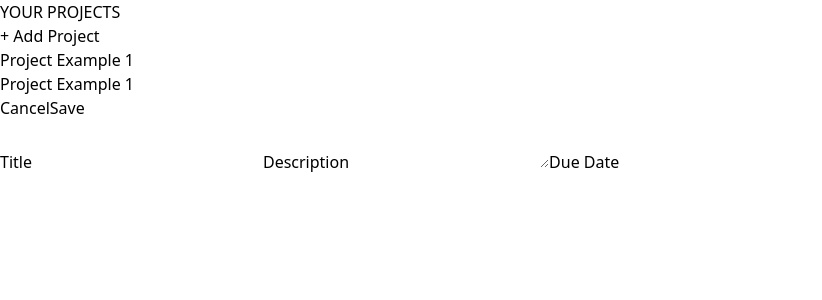
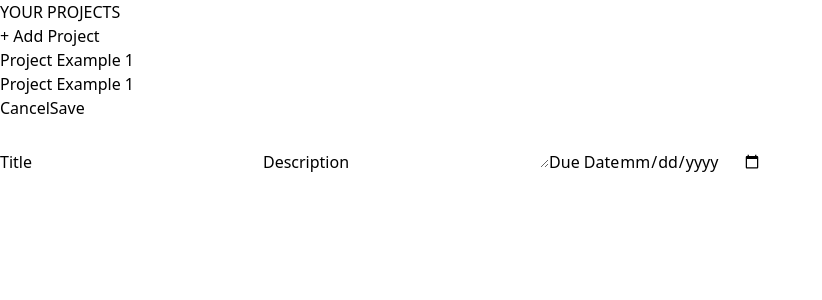
Before and after one commit to CaseyDevs/project-manager, a React (Vite) app: page / in a window 1280 px wide. Both pictures are taken after a click on the button "Create a new project". Shown: the top 300 px of the page, without its empty margins (0-822 px from the left). Built offline with nearby package versions, Linux system fonts and the light colour scheme.

Commit message:
Collect user input with refs

```diff
--- a/src/App.jsx
+++ b/src/App.jsx
@@ -5,24 +5,45 @@ import NoProject from "./components/NoProject.jsx";
 
 function App() {
 
+    // Manage project state
     const [projectState, setProjectState] = useState({
         selectedProjectID: undefined,  // Store selected projects ID
         projects: []  // Array of the created projects
     });
 
+    // Handle adding project
     function handleStartAddProject (){
+        // Use prev state to keep track of old projects
         setProjectState(prevState => {
             return {
                 ...prevState,
-                selectedProjectID: null,
+                selectedProjectID: null,  // Update project ID
+            };
+        });
+    }
+
+    function handleAddProject(projectData) {
+        setProjectState(prevState => {
+            // New project object
+            const newProject = {
+                ...projectData,
+                id: Math.random()  // Generate a unique id for each project (simple approach for dummy proj)
+            }
+
+            // Add new project to projects array
+            return {
+                ...prevState,
+                projects: [prevState.projects, newProject],
             };
         });
     }
 
     let content;
 
+    // If project ID present, create New Project
     if (projectState.selectedProjectID === null) {
-        content = <NewProject />
+        content = <NewProject onAdd={handleAddProject}/>
+    // If no project ID, show No Project selected page
     } else if (projectState.selectedProjectID === undefined) {
         content = <NoProject onStartAddProject={handleStartAddProject}/>
     }
--- a/src/components/Input.jsx
+++ b/src/components/Input.jsx
@@ -1,13 +1,17 @@
-export default function Input({ labelText, textarea, ...props }) {
+import { forwardRef } from "react"
+
+const Input = forwardRef(function Input({ labelText, textarea, ...props }, ref) {
 
     const inputClasses = "block px-2 py-2 w-full bg-stone-300 outline-0 rounded-sm mb-4 border-b-2 border-stone-400"
 
     return (
         <>
             <label className="block text-left font-bold text-stone-600" >{labelText}</label>
-            {textarea ? <textarea {...props} className={inputClasses} /> :
-                <input {...props} className={inputClasses}
+            {textarea ? <textarea ref={ref} className={inputClasses} {...props}  /> :
+                <input ref={ref} className={inputClasses} {...props}
             />}
         </>
     )
-}
+})
+
+export default Input;
--- a/src/components/NewProject.jsx
+++ b/src/components/NewProject.jsx
@@ -1,21 +1,45 @@
 import Input from "./Input.jsx";
+import { useRef } from "react";
 
-export default function NewProject() {
+// TODO:
+// GET USER INPUT WITH REFS
+// ADD BUTTON FUNCTIONALITY
+
+export default function NewProject({onAdd}) {
+
+    // User input refs
+    const titleRef = useRef();
+    const desriptionRef = useRef();
+    const dueDateRef = useRef();
+
+    function handleSave() {
+        // Get project data from forwarded refs
+        const projectTitle = titleRef.current.value;
+        const projectDescription = desriptionRef.current.value;
+        const projectDueDate = dueDateRef.current.value;
+
+        // Data validation: Expect the new project object to contain the following fields
+        onAdd({
+            title: projectTitle,
+            description: projectDescription,
+            dueDate: projectDueDate,
+        });
+    }
+
     return (
         <>
             <div className="w-2/3 mt-24 text-right">
                 <menu className="mb-10">
                     <button className="px-8 py-3">Cancel</button>
-                    <button className="px-8 py-3 text-white bg-black rounded-xl">Save</button>
+                    <button onClick={handleSave} className="px-8 py-3 text-white bg-black rounded-xl">Save</button>
                 </menu>
 
                 {/*  Custom input components */}
                 <div className="flex-col">
-                    <Input labelText="Title"/>
-                    <Input labelText="Description" textarea/>
-                    <Input labelText="Due Date"/>
+                    <Input typle="text" labelText="Title" ref={titleRef}/>
+                    <Input labelText="Description" textarea ref={desriptionRef}/>
+                    <Input type="date" labelText="Due Date" ref={dueDateRef}/>
                 </div>
-
             </div>
         </>
     )
```
